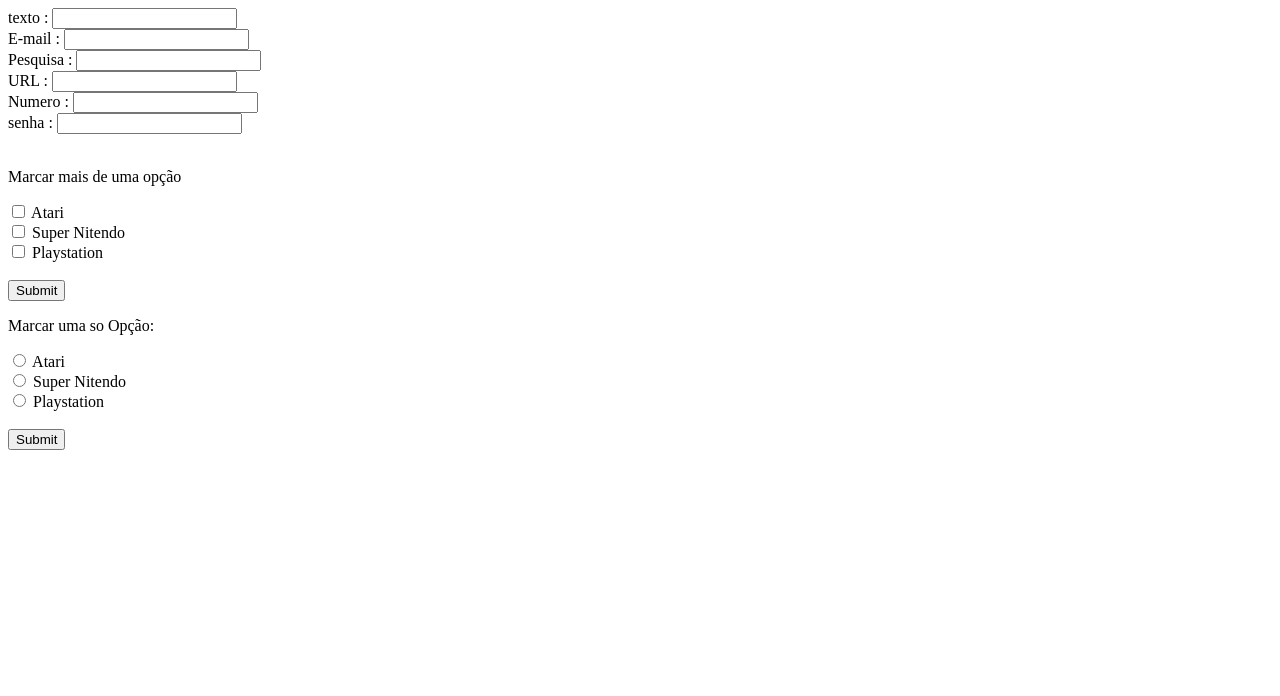
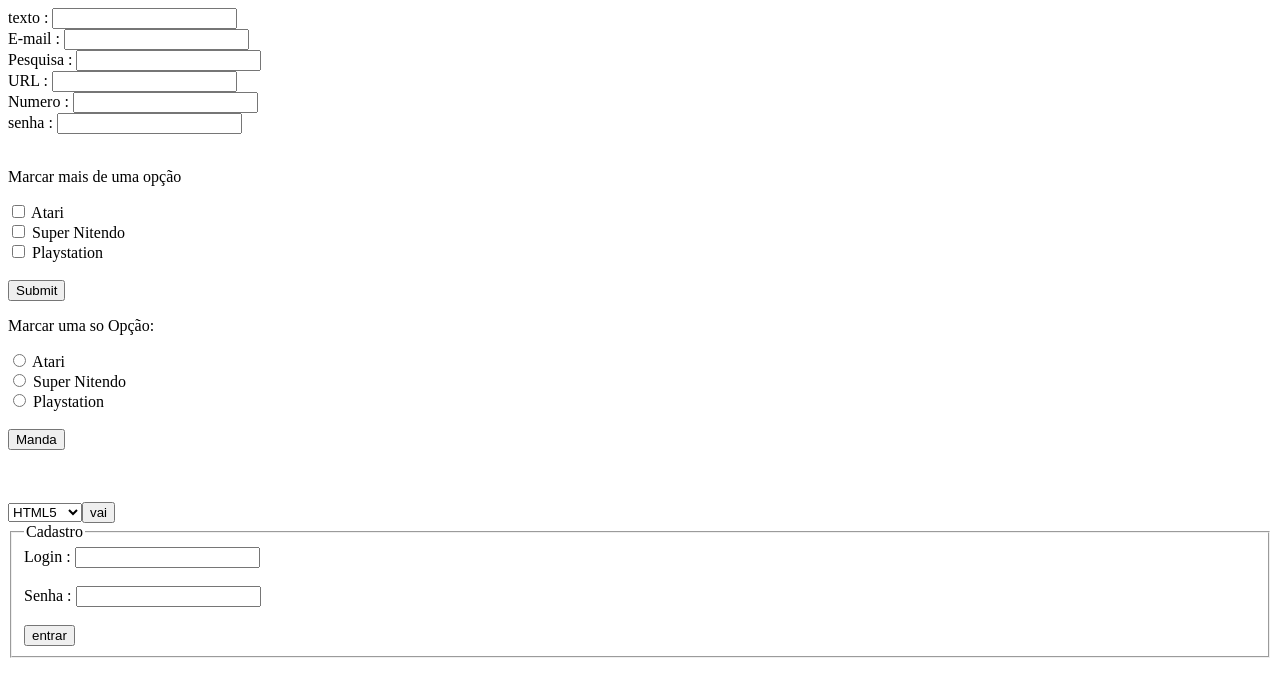
Before and after one commit to Luizribeiro05/Uniesp_Tecnologia_p_front-and, a plain HTML site: page HTML2/formulario.html in a window 1280 px wide. Drawn offline with Linux system fonts and the light colour scheme.

Commit message:
Update formulario.html

```diff
--- a/HTML2/formulario.html
+++ b/HTML2/formulario.html
@@ -25,7 +25,27 @@
         <input type="radio" name="Atari"> Atari <br>
         <input type="radio" name="Super_Nitendo"> Super Nitendo<br>
         <input type="radio" name="Playstation"> Playstation<br><br>
-        <input type="submit">
-    </forms>
+        <input type="submit" value="Manda"><br><br><br>
+     </forms>
+     <forms>
+         <p></p>
+         <select name="Select" id="Select">
+            <option value="Html5">HTML5</option>
+            <option value="Html51">HTML51</option>
+            <option value="Html52">HTML52</option>
+            <option value="Html53">HTML53</option>
+            <input type="submit" value="vai">
+         </select>
+
+     </forms>
+     <forms>
+         <fieldset>
+             <legend>Cadastro</legend>
+            Login : <input type="text" name="email" id="email"><br><br>
+            Senha : <input type="password" name="senha" id="senha"><br><br>
+            <input type="submit" value="entrar"
+             </form>
+         </fieldset>
+     </forms>
 </body>
 </html>
```
